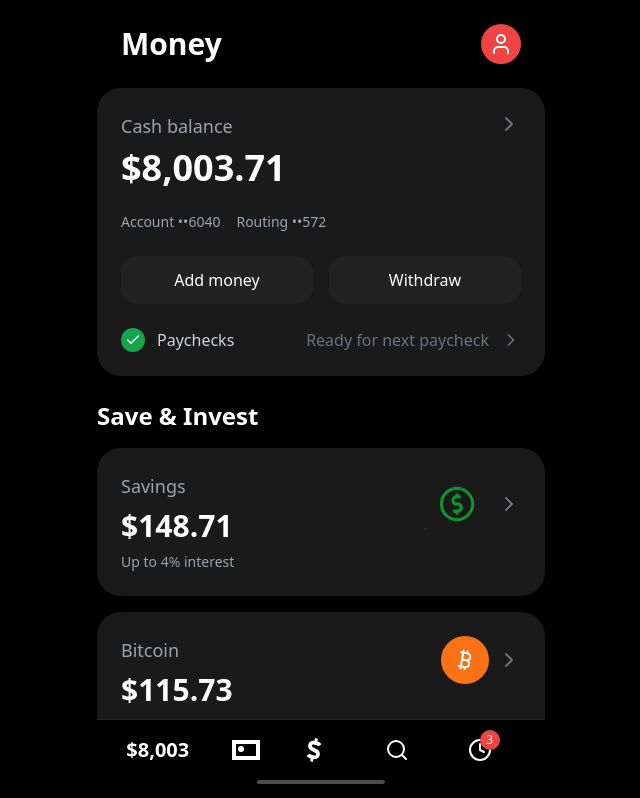
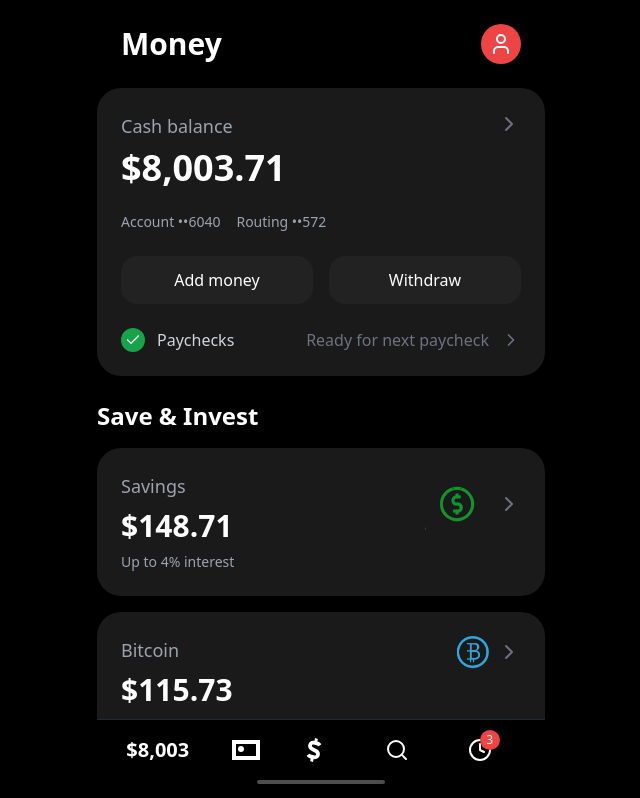
Before and after one commit to Kishoyian-Brian/Cash-app, a React (Vite) app: page / in a window 1280 px wide. Shown: the top 798 px of the page, without its empty margins (319-959 px from the left). Built offline with nearby package versions, Linux system fonts and the light colour scheme.

Commit message:
updated the bitcoin icon

```diff
--- a/src/App.tsx
+++ b/src/App.tsx
@@ -151,8 +151,8 @@
                 </p>
               </div>
               <div className="flex items-center gap-2">
-                <div className="w-12 h-12 bg-orange-500 rounded-full flex items-center justify-center">
-                  <Bitcoin className="w-6 h-6 text-white" />
+                <div className="w-8 h-8 flex items-center justify-center">
+                  <img src="/bitcoin.png" alt="Bitcoin" className="w-8 h-8" />
                 </div>
                 <ChevronRight className="w-6 h-6 text-gray-500" />
               </div>
```
Also changed, not shown: public/bitcoin.png (added).
